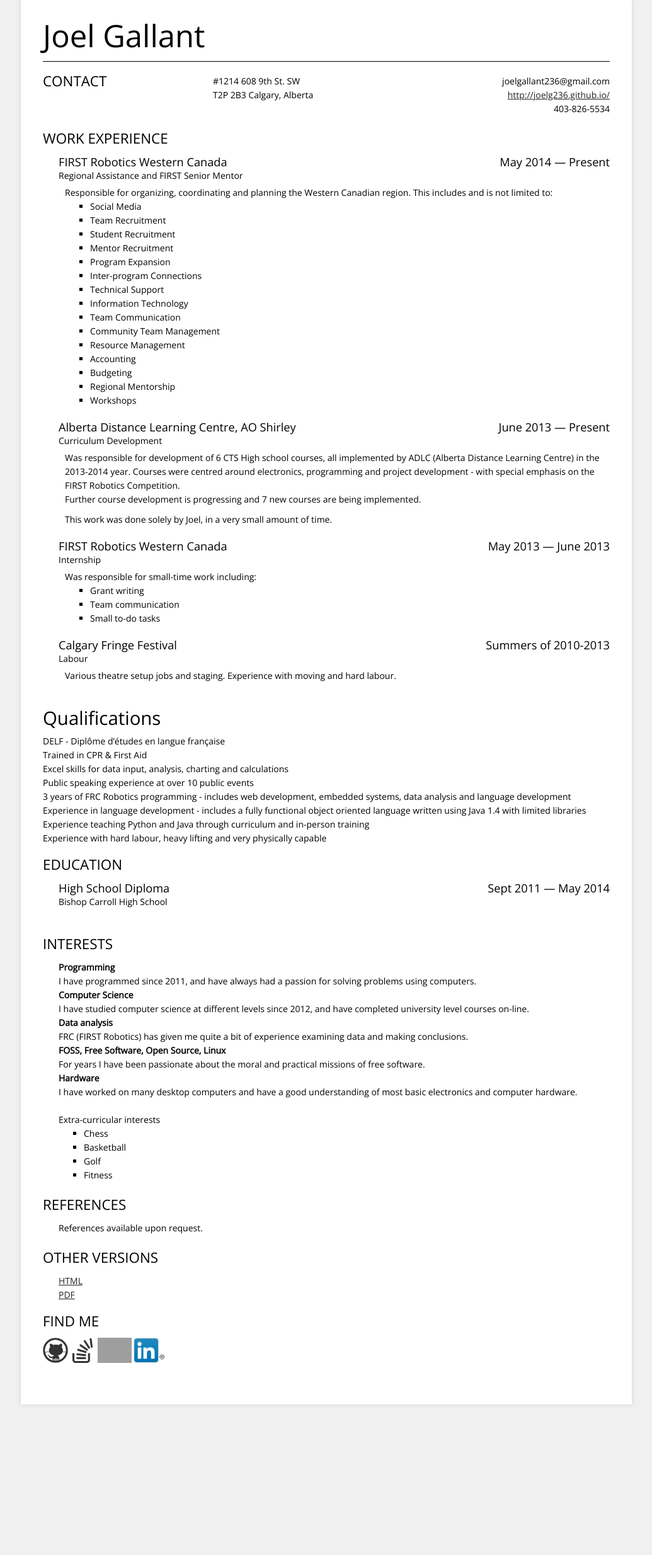
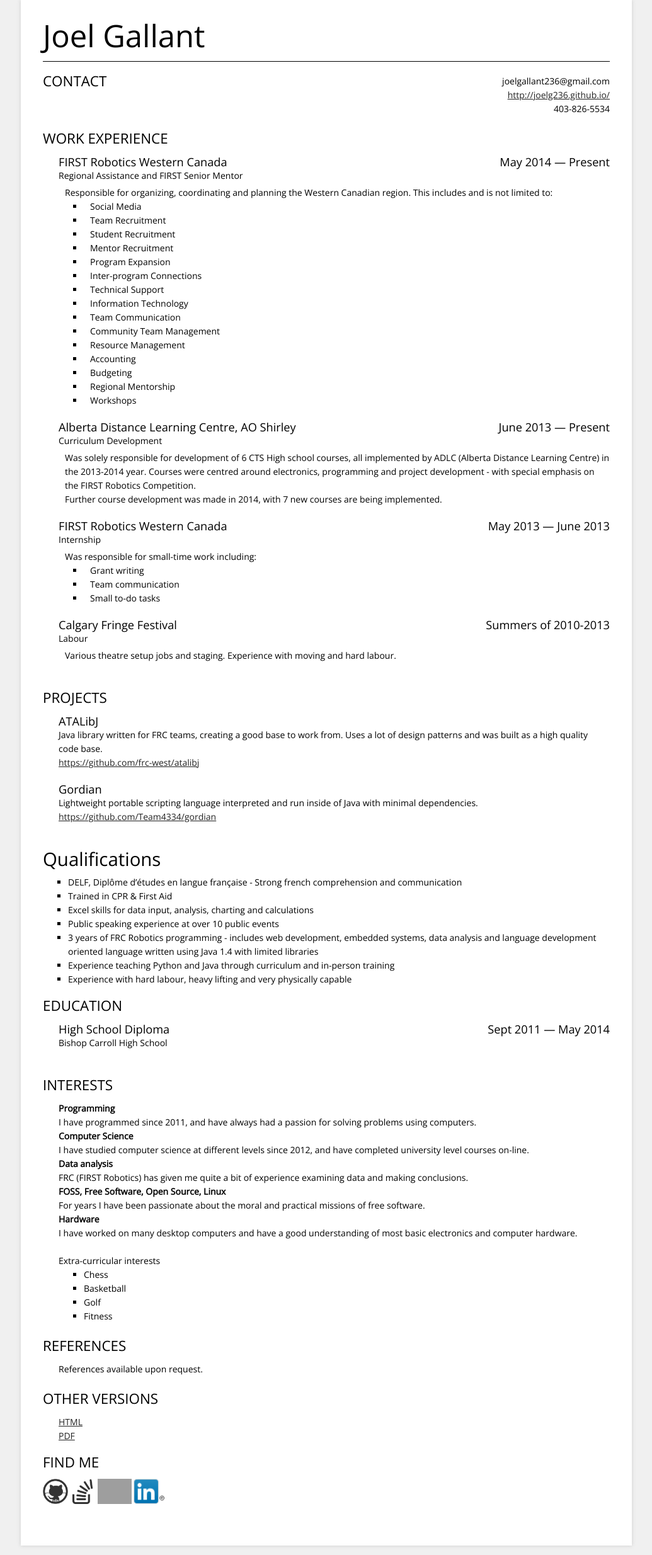
Before and after one commit to joelg236/joelg236.github.io, a Jekyll site: the page built from resume.html, in a window 1280 px wide. Shown: the whole page at 63% size, without its empty margins (122-1157 px from the left). Built offline with Jekyll 4.4.1, drawn with Linux system fonts in a browser that asks for light colours; Markdown is read by kramdown in place of the engine named in the settings; before the commit the page ends 2245 px from its top, so only the background shows below that; grey boxes are pictures that could not be loaded.

Commit message:
Updated resume

```diff
--- a/resume.html
+++ b/resume.html
@@ -13,51 +13,42 @@
                 background:#f0f0f0;
                 margin:0;
                 padding:0;
-        font-family:'Open Sans','Helvetica Light','Helvetica Neue','Arial Narrow',Helvetica,Arial,serif;
+                font-family:'Open Sans', 'Helvetica Light', 'Helvetica Neue', 'Arial Narrow', Helvetica, Arial, serif;
                 font-weight:300;
                 line-height:22px;
                 font-size:14px;
                 color:#000
             }
-
-    h1,h2,h3,h4 {
-        font-family:'Open Sans','Helvetica Light','Helvetica Neue','Arial Narrow',Helvetica,Arial,serif;
+            h1, h2, h3, h4 {
+                font-family:'Open Sans', 'Helvetica Light', 'Helvetica Neue', 'Arial Narrow', Helvetica, Arial, serif;
                 font-weight:300;
                 font-weight:400;
                 margin:0 0 15px;
                 padding:0
             }
-
             h1 {
                 font-size:350%
             }
-
             h2 {
                 font-size:210%
             }
-
             h3 {
                 font-size:130%
             }
-
             p {
                 margin:0 0 10px
             }
-
             ul {
                 margin:0;
                 list-style-type:square
             }
-
             a {
                 color:#222
             }
-
             /* ________________________________________________________ */
             .clear {
                 clear:both
             }
-
             #main {
                 background:#fff;
                 width:900px;
@@ -66,122 +57,97 @@
                 overflow:hidden;
                 box-shadow:0 0 6px #ccc
             }
-
             #title {
                 line-height:42px;
                 border-bottom:1px solid #000;
                 padding-bottom:20px;
                 margin:0 0 20px
             }
-
             #credit {
                 margin-bottom:20px;
                 font-size:11px;
                 color:#999;
                 text-align:center
             }
-
             #credit a {
                 color:#999
             }
-
             p label {
                 font-size:110%;
                 margin-right:10px
             }
-
             p label span.colon {
                 display:inline
             }
-
             .section {
                 margin-bottom:25px
             }
-
             .section .set {
             }
-
             .item {
                 margin:0 0 20px
             }
-
             .section .title {
                 text-transform:uppercase;
                 font-size:160%;
                 margin:0 auto 15px;
                 display:block
             }
-
             .section .set {
                 margin-left:25px
             }
-
             .section .set h3 {
                 margin:0
             }
-
             .info.job_description {
                 padding-left:10px
             }
-
             .basic-info {
                 border-top:0
             }
-
             .section.basic-info .title {
                 float:left;
                 border:0
             }
-
             .basic-info .set {
                 float:right;
                 width:70%
             }
-
             .basic-info .address {
                 width:40%;
                 float:left
             }
-
             .basic-info .r {
                 float:right;
                 width:50%;
                 text-align:right
             }
-
             .basic-info label {
-        font-family:'Open Sans','Helvetica Light','Helvetica Neue','Arial Narrow',Helvetica,Arial,serif;
+                font-family:'Open Sans', 'Helvetica Light', 'Helvetica Neue', 'Arial Narrow', Helvetica, Arial, serif;
                 font-weight:300
             }
-
-    .basic-info label,.basic-info span {
+            .basic-info label, .basic-info span {
                 display:inline!important
             }
-
             .basic-info p {
                 margin:0
             }
-
             .section span {
                 display:block
             }
-
-    .section h3 span.l,.section span.r {
+            .section h3 span.l, .section span.r {
                 width:49%;
                 float:left
             }
-
             .section span.r {
                 float:right;
                 text-align:right
             }
-
-    .section-education .school,.section-work .job_title {
+            .section-education .school, .section-work .job_title {
                 font-size:100%;
                 display:block;
                 margin:5px 0
             }
-
             #photo {
                 width:160px;
                 height:200px;
@@ -190,30 +156,24 @@
                 margin-top:4px;
                 border-radius:4px
             }
-
             #photo img {
                 width:100%;
                 height:auto
             }
-
             .header.photo {
                 margin-left:190px
             }
-
             .header.photo #title {
                 text-align:left
             }
-
             .header.photo .basic-info {
                 float:none;
                 padding:0
             }
-
-    @media screen and (max-width: 950px) {
+            @media screen and(max-width: 950px) {
                 body {
                     background:#fff
                 }
-
                 #main {
                     box-shadow:none;
                     padding:0;
@@ -221,9 +181,9 @@
                 }
             }
   </style>
-    <style type="text/css" media="print">
+  <style media="print" type="text/css">
         div.page {
-        page-break-after: always;
+                page-break-after: auto;
                 page-break-inside: avoid;
             }
   </style>
@@ -233,12 +193,11 @@
   <div id="main">
     <div class="page">
         <h1 id="title">Joel Gallant</h1>
+
         <div class="basic-info section">
           <h2 class="title">Contact</h2>
+
           <div class="set">
-                <p class="address"><span class="value">#1214 608 9th St. SW<br>
-                T2P 2B3 Calgary, Alberta</span></p>
-
             <div class="r">
               <p class="email"><span class=
               "value">joelgallant236@gmail.com</span></p>
@@ -247,98 +206,159 @@
               "http://joelg236.github.io/" rel=
               "nofollow">http://joelg236.github.io/</a></span></p>
 
-                    <p class="phone"><span class=
-                    "value">403-826-5534</span></p>
+              <p class="phone"><span class="value">403-826-5534</span></p>
             </div>
 
             <div class="clear"></div>
-                </div><!-- set //-->
+          </div>
 
           <div class="clear"></div>
-            </div><!-- basic-info //-->
+        </div>
 
         <div class="section section-work">
           <h2 class="title">Work experience</h2>
 
           <div class="set item">
-                <h3>
-                <span class="company l">FIRST Robotics Western Canada</span>
-                <span class="date r">May 2014 &mdash; Present</span>
-                </h3>
-                <span class="job_title">Regional Assistance and FIRST Senior Mentor</span>
-                <span class="info job_description">Responsible for organizing, coordinating and planning the Western Canadian region. This includes and is not limited to:
+            <h3><span class="company l">FIRST Robotics Western Canada</span>
+            <span class="date r">May 2014 — Present</span></h3><span class=
+            "job_title">Regional Assistance and FIRST Senior Mentor</span>
+            <span class="info job_description">Responsible for organizing,
+            coordinating and planning the Western Canadian region. This includes
+            and is not limited to:</span>
+
             <ul>
-                    <li>Social Media</li>
-                    <li>Team Recruitment</li>
-                    <li>Student Recruitment</li>
-                    <li>Mentor Recruitment</li>
-                    <li>Program Expansion</li>
-                    <li>Inter-program Connections</li>
-                    <li>Technical Support</li>
-                    <li>Information Technology</li>
-                    <li>Team Communication</li>
-                    <li>Community Team Management</li>
-                    <li>Resource Management</li>
-                    <li>Accounting</li>
-                    <li>Budgeting</li>
-                    <li>Regional Mentorship</li>
-                    <li>Workshops</li>
+              <li><span class="info job_description">Social Media</span></li>
+
+              <li><span class="info job_description">Team Recruitment</span></li>
+
+              <li><span class="info job_description">Student
+              Recruitment</span></li>
+
+              <li><span class="info job_description">Mentor Recruitment</span></li>
+
+              <li><span class="info job_description">Program Expansion</span></li>
+
+              <li><span class="info job_description">Inter-program
+              Connections</span></li>
+
+              <li><span class="info job_description">Technical Support</span></li>
+
+              <li><span class="info job_description">Information
+              Technology</span></li>
+
+              <li><span class="info job_description">Team Communication</span></li>
+
+              <li><span class="info job_description">Community Team
+              Management</span></li>
+
+              <li><span class="info job_description">Resource
+              Management</span></li>
+
+              <li><span class="info job_description">Accounting</span></li>
+
+              <li><span class="info job_description">Budgeting</span></li>
+
+              <li><span class="info job_description">Regional
+              Mentorship</span></li>
+
+              <li><span class="info job_description">Workshops</span></li>
             </ul>
-                </span>
           </div>
 
           <div class="set item">
-                <h3><span class="company l">Alberta Distance Learning Centre, AO Shirley</span>
-                <span class="date r">June 2013 &mdash; Present</span></h3>
-                <span class="job_title">Curriculum Development</span>
-                <span class="info job_description">Was responsible for development of 6 CTS High school courses, all implemented by ADLC (Alberta Distance Learning Centre) in the 2013-2014 year. Courses were centred around electronics, programming and project development - with special emphasis on the FIRST Robotics Competition.
-                <p>Further course development is progressing and 7 new courses are being implemented.</p>
-                <p>This work was done solely by Joel, in a very small amount of time.</p>
-                </span>
+            <h3><span class="company l">Alberta Distance Learning Centre, AO
+            Shirley</span> <span class="date r">June 2013 —
+            Present</span></h3><span class="job_title">Curriculum
+            Development</span> <span class="info job_description">Was solely
+            responsible for development of 6 CTS High school courses, all
+            implemented by ADLC (Alberta Distance Learning Centre) in the 2013-2014
+            year. Courses were centred around electronics, programming and project
+            development - with special emphasis on the FIRST Robotics
+            Competition.</span>
+
+            <p><span class="info job_description">Further course development was
+            made in 2014, with 7 new courses are being implemented.</span></p>
           </div>
 
           <div class="set item">
             <h3><span class="company l">FIRST Robotics Western Canada</span>
-                <span class="date r">May 2013 &mdash; June 2013</span></h3>
-                <span class="job_title">Internship</span>
-                <span class="info job_description">Was responsible for small-time work including:
+            <span class="date r">May 2013 — June 2013</span></h3><span class=
+            "job_title">Internship</span> <span class="info job_description">Was
+            responsible for small-time work including:</span>
+
             <ul>
-                    <li>Grant writing</li>
-                    <li>Team communication</li>
-                    <li>Small to-do tasks</li>
+              <li><span class="info job_description">Grant writing</span></li>
+
+              <li><span class="info job_description">Team communication</span></li>
+
+              <li><span class="info job_description">Small to-do tasks</span></li>
             </ul>
-                </span>
           </div>
 
           <div class="set item">
-                <h3><span class="company l">Calgary Fringe Festival</span>
-                <span class="date r">Summers of 2010-2013</span></h3>
-                <span class="job_title">Labour</span>
-                <span class="info job_description">
-                    Various theatre setup jobs and staging. Experience with moving and hard labour.
-                </span>
+            <h3><span class="company l">Calgary Fringe Festival</span> <span class=
+            "date r">Summers of 2010-2013</span></h3><span class=
+            "job_title">Labour</span> <span class="info job_description">Various
+            theatre setup jobs and staging. Experience with moving and hard
+            labour.</span>
           </div>
 
           <div class="clear"></div>
         </div>
 
-            <div class="section section-qualifications">
-        </div>
-            <h2 class="title">Qualifications</h2>
+        <div class="section section-projects">
+          <h2 class="title">Projects</h2>
 
           <div class="set item">
-            <span class="info">
-                DELF - Dipl&ocirc;me d&rsquo;&eacute;tudes en langue fran&ccedil;aise<br>
-                Trained in CPR & First Aid<br>
-                Excel skills for data input, analysis, charting and calculations<br>
-                Public speaking experience at over 10 public events<br>
-                3 years of FRC Robotics programming - includes web development, embedded systems, data analysis and language development<br>
-                Experience in language development - includes a fully functional object oriented language written using Java 1.4 with limited libraries<br>
-                Experience teaching Python and Java through curriculum and in-person training<br>
-                Experience with hard labour, heavy lifting and very physically capable<br>
-            </span>
+            <h3><span class="course l">ATALibJ</span></h3><br>
+            <span class="info">Java library written for FRC teams, creating a good
+            base to work from. Uses a lot of design patterns and was built as a
+            high quality code base.<br>
+            <a href=
+            "https://github.com/frc-west/atalibj">https://github.com/frc-west/atalibj</a></span>
           </div>
 
+          <div class="set item">
+            <h3><span class="course l">Gordian</span></h3><br>
+            <span class="info">Lightweight portable scripting language interpreted
+            and run inside of Java with minimal dependencies.<br>
+            <a href=
+            "https://github.com/Team4334/gordian">https://github.com/Team4334/gordian</a></span>
+          </div>
+
+          <div class="clear"></div>
+        </div>
+
+    </div>
+
+    <div class="page">
+        <div class="set item">
+          <h2 class="title">Qualifications</h2>
+          <span class="info"></span>
+
+          <ul>
+            <li><span class="info">DELF, Diplôme d’études en langue française -
+            Strong french comprehension and communication</span></li>
+
+            <li><span class="info">Trained in CPR &amp; First Aid</span></li>
+
+            <li><span class="info">Excel skills for data input, analysis, charting
+            and calculations</span></li>
+
+            <li><span class="info">Public speaking experience at over 10 public
+            events</span></li>
+
+            <li><span class="info">3 years of FRC Robotics programming - includes
+            web development, embedded systems, data analysis and language
+            development oriented language written using Java 1.4 with limited
+            libraries</span></li>
+
+            <li><span class="info">Experience teaching Python and Java through
+            curriculum and in-person training</span></li>
+
+            <li><span class="info">Experience with hard labour, heavy lifting and
+            very physically capable</span></li>
+          </ul>
           <div class="clear"></div>
         </div>
 
@@ -346,8 +366,9 @@
           <h2 class="title">Education</h2>
 
           <div class="set item">
-            <h3><span class="course l">High School Diploma</span>
-            <span class="date r">Sept 2011 &mdash; May 2014</span></h3><span class="school">Bishop Carroll High School</span>
+            <h3><span class="course l">High School Diploma</span> <span class=
+            "date r">Sept 2011 — May 2014</span></h3><span class="school">Bishop
+            Carroll High School</span>
           </div>
 
           <div class="clear"></div>
@@ -358,21 +379,30 @@
 
           <div class="set item">
             <span class="info"><strong>Programming</strong><br>
-            I have programmed since 2011, and have always had a passion for solving problems using computers.<br>
+            I have programmed since 2011, and have always had a passion for solving
+            problems using computers.<br>
             <strong>Computer Science</strong><br>
-            I have studied computer science at different levels since 2012, and have completed university level courses on-line.<br>
+            I have studied computer science at different levels since 2012, and
+            have completed university level courses on-line.<br>
             <strong>Data analysis</strong><br>
-            FRC (FIRST Robotics) has given me quite a bit of experience examining data and making conclusions.<br>
+            FRC (FIRST Robotics) has given me quite a bit of experience examining
+            data and making conclusions.<br>
             <strong>FOSS, Free Software, Open Source, Linux</strong><br>
-            For years I have been passionate about the moral and practical missions of free software.<br>
+            For years I have been passionate about the moral and practical missions
+            of free software.<br>
             <strong>Hardware</strong><br>
-            I have worked on many desktop computers and have a good understanding of most basic electronics and computer hardware.<br>
+            I have worked on many desktop computers and have a good understanding
+            of most basic electronics and computer hardware.<br>
+            <br>
+            <span class="c1">Extra-curricular interests</span></span>
 
-            <br><span class="c1">Extra-curricular interests</span></span>
             <ul>
               <li><span class="info">Chess</span></li>
+
               <li><span class="info">Basketball</span></li>
+
               <li><span class="info">Golf</span></li>
+
               <li><span class="info">Fitness</span></li>
             </ul><span class="info"></span>
           </div>
@@ -394,18 +424,23 @@
           <h2 class="title">Other versions</h2>
 
           <div class="set item">
-        <span class="info"><a href="http://joelg236.github.io/resume.html">HTML</a></span>
-        <span class="info"><a href="http://joelg236.github.io/resume.pdf">PDF</a></span>
+            <span class="info"><a href=
+            "http://joelg236.github.io/resume.html">HTML</a></span> <span class=
+            "info"><a href="http://joelg236.github.io/resume.pdf">PDF</a></span>
           </div>
 
-        <h2 class="title">Find me</h2>
-        <a href="https://github.com/joelg236"><img src="/img/github.png" height="40"></a>
-        <a href="http://stackoverflow.com/users/1165996"><img src="/img/stackoverflow.png" height="40"></a>
-        <a href="https://news.ycombinator.com/user?id=joelg236"><img src="/img/hackernews.png" height="40"></a>
-        <a href="https://www.linkedin.com/slink?code=bByKq45"><img src="/img/linkedin.png" height="40"></a>
+          <h2 class="title">Find me</h2><a href=
+          "https://github.com/joelg236"><img height="40" src="/img/github.png"></a>
+          <a href="http://stackoverflow.com/users/1165996"><img height="40" src=
+          "/img/stackoverflow.png"></a> <a href=
+          "https://news.ycombinator.com/user?id=joelg236"><img height="40" src=
+          "/img/hackernews.png"></a> <a href=
+          "https://www.linkedin.com/slink?code=bByKq45"><img height="40" src=
+          "/img/linkedin.png"></a>
 
           <div class="clear"></div>
         </div>
     </div>
+  </div>
 </body>
 </html>
```
Also changed, not shown: 1 other file. Lines whose indentation alone changed are shown as unchanged.
